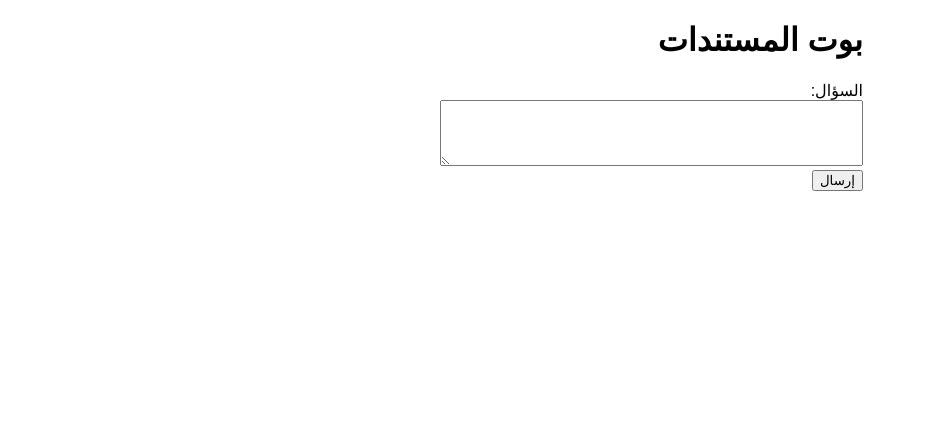
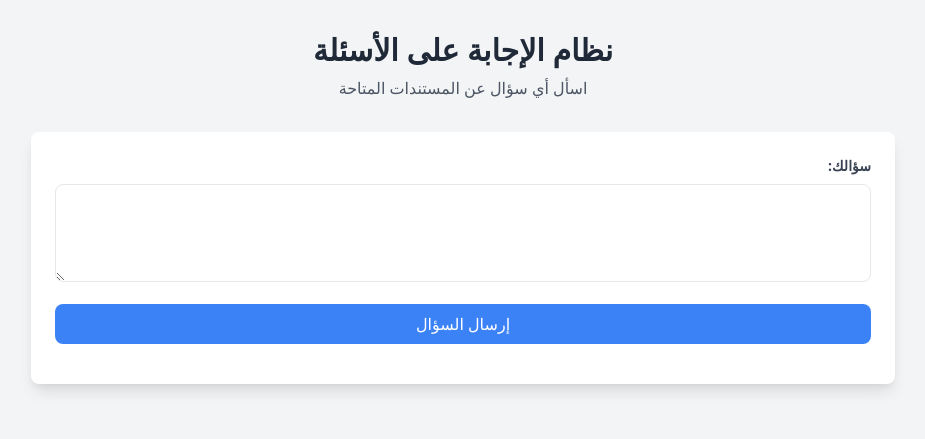
Before and after one commit to raspybd/ai_bot, a Flask app: page / in a window 1280 px wide. Shown: the top 439 px of the page, without its empty margins (177-1102 px from the left). Run offline with Flask 2, Linux system fonts and the light colour scheme.

Commit message:
Update index.html

```diff
--- a/templates/index.html
+++ b/templates/index.html
@@ -1,65 +1,127 @@
 <!DOCTYPE html>
-<html lang="ar" dir="rtl">
+<html dir="rtl" lang="ar">
 <head>
     <meta charset="UTF-8">
     <meta name="viewport" content="width=device-width, initial-scale=1.0">
-    <title>بوت المستندات</title>
+    <title>نظام الإجابة على الأسئلة</title>
+    <link href="https://cdnjs.cloudflare.com/ajax/libs/tailwindcss/2.2.19/tailwind.min.css" rel="stylesheet">
     <style>
         body {
-            font-family: Arial, sans-serif;
-            margin: 20px;
-            direction: rtl;
+            font-family: system-ui, -apple-system, sans-serif;
         }
-        .container {
-            max-width: 800px;
-            margin: 0 auto;
+        .loading {
+            display: none;
         }
-        .question-form {
-            margin-bottom: 20px;
-        }
-        .answer {
-            margin-top: 20px;
-            padding: 10px;
-            background-color: #f5f5f5;
-        }
-        .sources {
-            margin-top: 20px;
-        }
-        .source {
-            margin-top: 10px;
-            padding: 10px;
-            border: 1px solid #ddd;
+        .loading.active {
+            display: block;
         }
     </style>
 </head>
-<body>
-    <div class="container">
-        <h1>بوت المستندات</h1>
+<body class="bg-gray-100">
+    <div class="container mx-auto px-4 py-8 max-w-4xl">
+        <header class="text-center mb-8">
+            <h1 class="text-3xl font-bold text-gray-800 mb-2">نظام الإجابة على الأسئلة</h1>
+            <p class="text-gray-600">اسأل أي سؤال عن المستندات المتاحة</p>
+        </header>
 
-        <form class="question-form" method="POST">
-            <label for="question">السؤال:</label><br>
-            <textarea name="question" id="question" rows="4" cols="50"></textarea><br>
-            <input type="submit" value="إرسال">
-        </form>
+        <div class="bg-white rounded-lg shadow-lg p-6 mb-6">
+            <form id="questionForm" class="mb-4">
+                <div class="mb-4">
+                    <label for="question" class="block text-gray-700 text-sm font-bold mb-2">سؤالك:</label>
+                    <textarea
+                        id="question"
+                        name="question"
+                        class="w-full p-3 border rounded-lg focus:outline-none focus:border-blue-500"
+                        rows="3"
+                        required
+                    ></textarea>
+                </div>
+                <button
+                    type="submit"
+                    class="w-full bg-blue-500 text-white py-2 px-4 rounded-lg hover:bg-blue-600 transition duration-200"
+                >
+                    إرسال السؤال
+                </button>
+            </form>
 
-        {% if answer %}
-        <div class="answer">
-            <h2>الإجابة:</h2>
-            <p>{{ answer }}</p>
+            <div class="loading text-center py-4" id="loadingIndicator">
+                <div class="inline-block animate-spin rounded-full h-8 w-8 border-4 border-blue-500 border-t-transparent"></div>
+                <p class="text-gray-600 mt-2">جاري معالجة سؤالك...</p>
+            </div>
+
+            <div id="response" class="hidden">
+                <div class="mb-4">
+                    <h2 class="text-lg font-bold text-gray-800 mb-2">الإجابة:</h2>
+                    <div id="answer" class="text-gray-700 bg-gray-50 rounded-lg p-4"></div>
+                </div>
+
+                <div class="mt-6">
+                    <h2 class="text-lg font-bold text-gray-800 mb-2">المصادر:</h2>
+                    <div id="sources" class="space-y-4"></div>
+                </div>
+            </div>
         </div>
-        {% endif %}
+    </div>
 
-        {% if sources %}
-        <div class="sources">
-            <h2>المصادر:</h2>
-            {% for source in sources %}
-            <div class="source">
-                <p>{{ source.content }}</p>
-                <small>المصدر: {{ source.source }}</small>
-            </div>
-            {% endfor %}
-        </div>
-        {% endif %}
-    </div>
+    <script>
+        document.getElementById('questionForm').addEventListener('submit', async (e) => {
+            e.preventDefault();
+
+            const question = document.getElementById('question').value.trim();
+            if (!question) return;
+
+            // Show loading, hide response
+            document.getElementById('loadingIndicator').classList.add('active');
+            document.getElementById('response').classList.add('hidden');
+
+            try {
+                const formData = new FormData();
+                formData.append('question', question);
+
+                const response = await fetch('/api/ask', {
+                    method: 'POST',
+                    body: formData
+                });
+
+                if (!response.ok) {
+                    throw new Error(`خطأ: ${response.statusText}`);
+                }
+
+                const data = await response.json();
+
+                // Update UI with response
+                document.getElementById('answer').textContent = data.answer;
+
+                const sourcesContainer = document.getElementById('sources');
+                sourcesContainer.innerHTML = '';
+
+                data.sources.forEach((source, index) => {
+                    const sourceElement = document.createElement('div');
+                    sourceElement.className = 'bg-gray-50 rounded-lg p-4';
+
+                    sourceElement.innerHTML = `
+                        <p class="font-bold mb-2">مصدر ${index + 1}:</p>
+                        <p class="text-gray-700">${source.content}</p>
+                        ${source.metadata ? `
+                            <div class="mt-2 text-sm text-gray-600">
+                                <p>المصدر: ${source.metadata.source || 'غير محدد'}</p>
+                            </div>
+                        ` : ''}
+                    `;
+
+                    sourcesContainer.appendChild(sourceElement);
+                });
+
+                // Show response
+                document.getElementById('response').classList.remove('hidden');
+
+            } catch (error) {
+                alert(`حدث خطأ: ${error.message}`);
+            } finally {
+                // Hide loading
+                document.getElementById('loadingIndicator').classList.remove('active');
+            }
+        });
+    </script>
 </body>
 </html>
```
